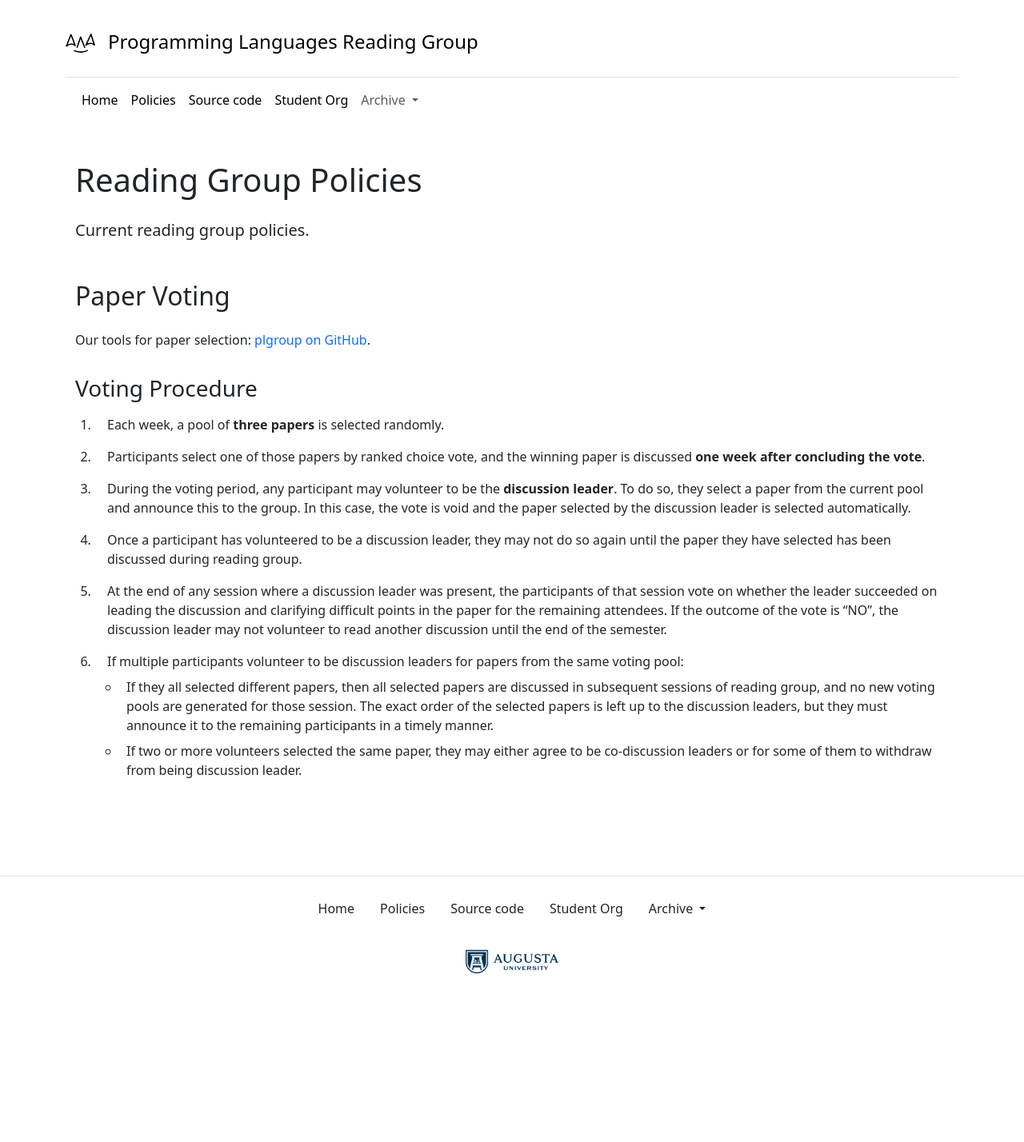
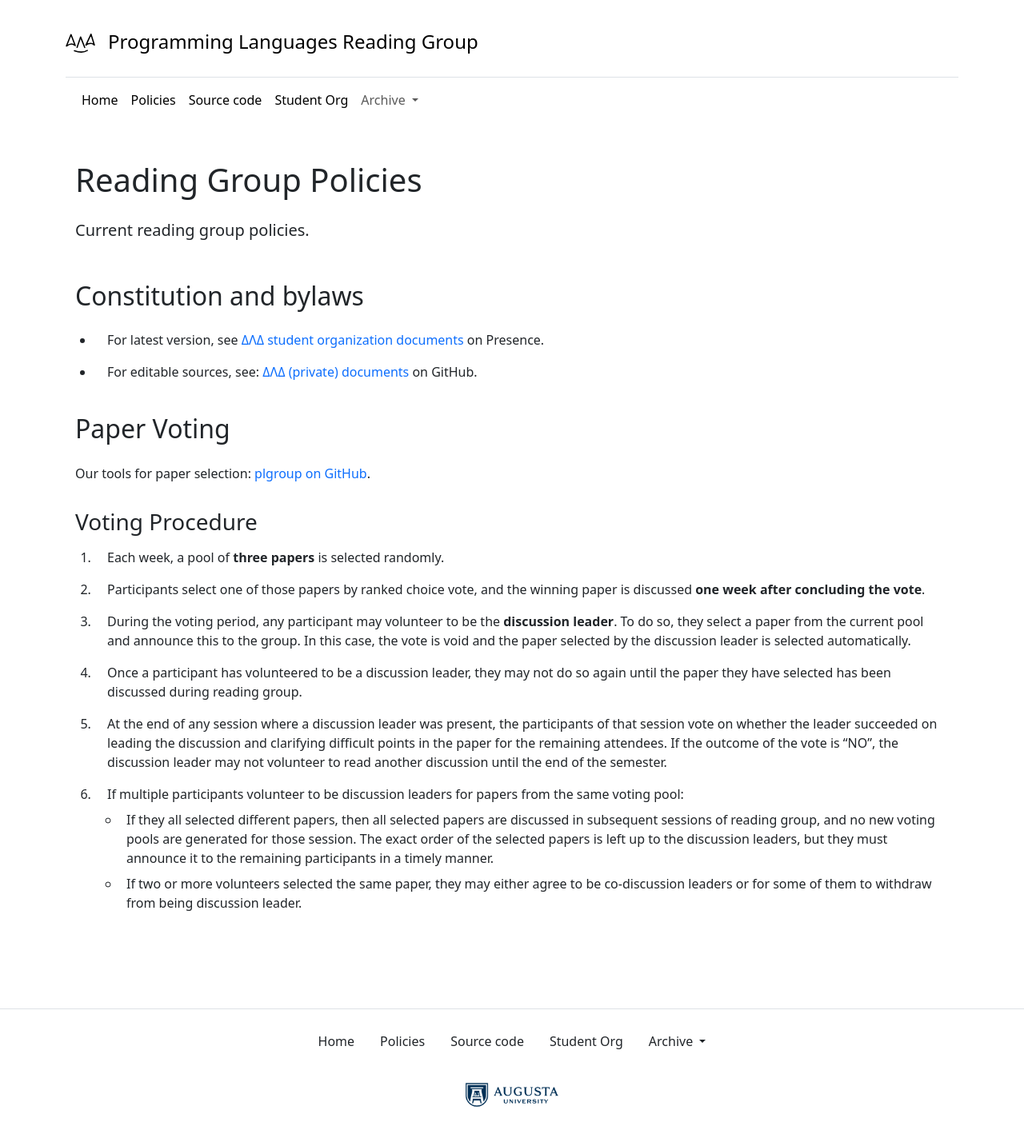
Before and after one commit to the-au-forml-lab/plgroup, a Jekyll site: the page built from docs/policies.md, in a window 1280 px wide. Shown: the whole page at 80% size. Built offline with Jekyll 4.4.1, drawn with Linux system fonts in a browser that asks for light colours; before the commit the page ends 1261 px from its top, so only the background shows below that.

Commit message:
Update policies.md

```diff
--- a/docs/policies.md
+++ b/docs/policies.md
@@ -3,6 +3,11 @@ title: "Reading Group Policies"
 lead: Current reading group policies.
 layout: page
 ---
+
+## Constitution and bylaws
+
+* For latest version, see [ΔΛΔ student organization documents](https://augusta.presence.io/organization/delta-lambda-delta/documents) on Presence.
+* For editable sources, see: [ΔΛΔ (private) documents](https://github.com/the-au-forml-lab/-) on GitHub.
 
 ## Paper Voting
 
```
